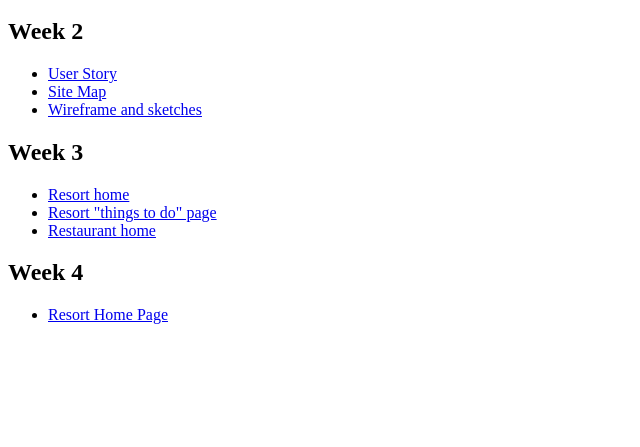
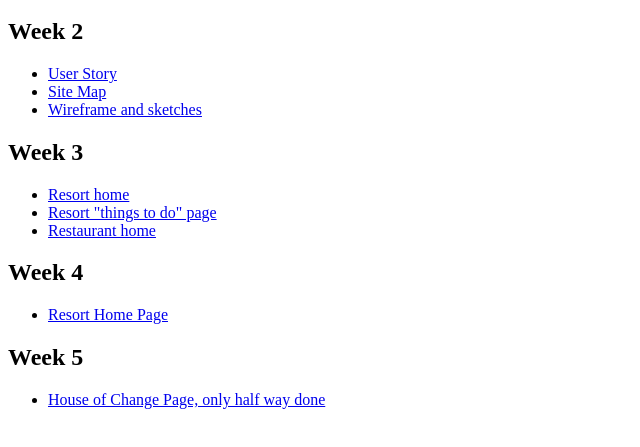
Before and after one commit to KanaEiref/kanaeiref.github.com, a plain HTML site: page index.html in a window 1280 px wide. Shown: the part 109-556 px from the top of the page, without its empty margins (0-640 px from the left). Drawn offline with Linux system fonts and the light colour scheme.

Commit message:
week 5 B

```diff
--- a/index.html
+++ b/index.html
@@ -26,6 +26,10 @@
    <ul>
         <li><a href="./4/indexResort.html"> Resort Home Page</a></li>
    </ul>
+   <h2>Week 5</h2>
+   <ul>
+        <li><a href="./5/index.html">House of Change Page, only half way done</a></li>
+   </ul>
 </body>
 
 </html>
```
